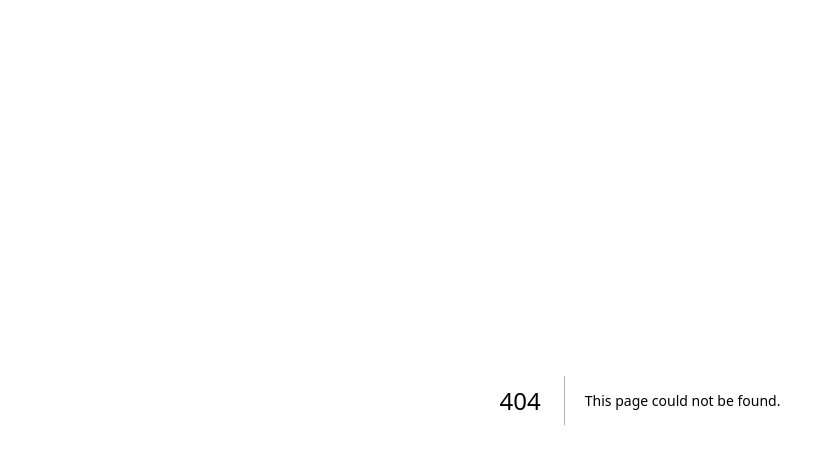
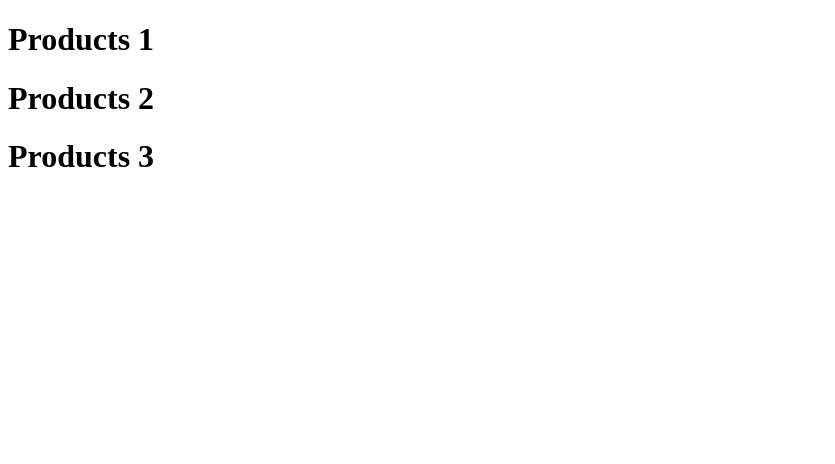
Before and after one commit to noman318/next-js_Practice, a Next.js app: page /products in a window 1280 px wide. Before the commit this address had no page. Shown: the top 464 px of the page, without its empty margins (0-835 px from the left). Built offline with nearby package versions, Linux system fonts and the light colour scheme.

Commit message:
Page based dynamic routing completed

```diff
--- /dev/null
+++ b/pages/products/index.js
@@ -0,0 +1,13 @@
+import React from "react";
+
+function ProductList() {
+  return (
+    <div>
+      <h1>Products 1</h1>
+      <h1>Products 2</h1>
+      <h1>Products 3</h1>
+    </div>
+  );
+}
+
+export default ProductList;
```
Also changed, not shown: pages/products/[productId].js (added, +14 -0 lines), pages/products/sweater.js (added, +11 -0 lines).
